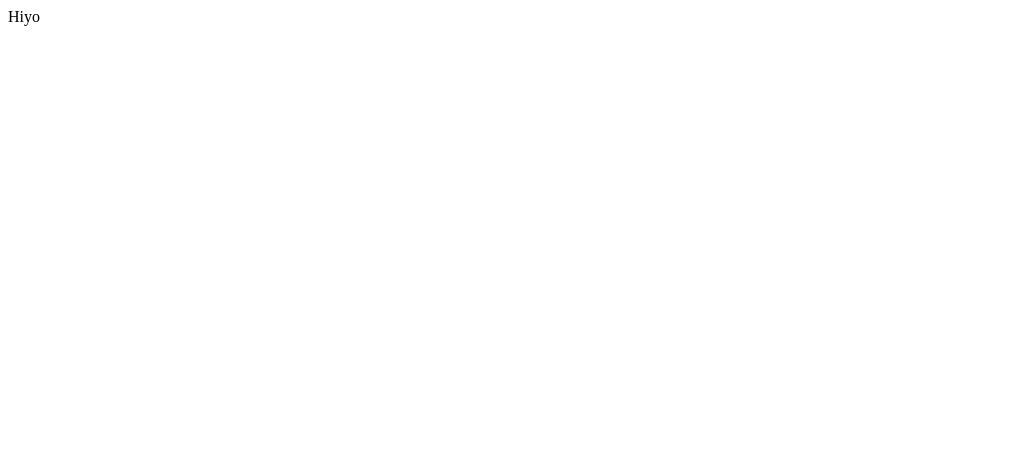
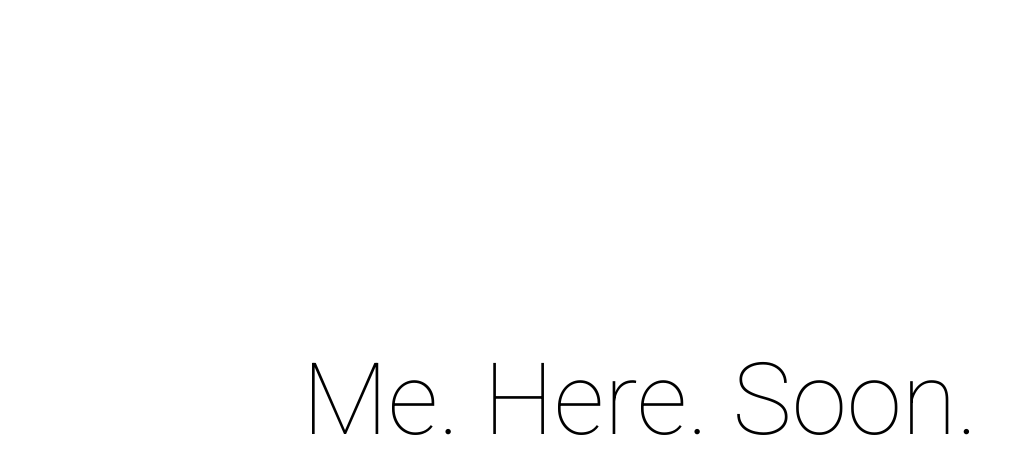
Before and after one commit to warrantica/warrantica.github.io, a plain HTML site: page index.html in a window 1280 px wide. Shown: the whole page, without its empty margins (0-1024 px from the left). Drawn offline with Linux system fonts and the light colour scheme.

Commit message:
Update home page because why not

```diff
--- a/asset/css/style.css
+++ b/asset/css/style.css
@@ -0,0 +1,25 @@
+html, body{
+  margin: 0;
+  padding: 0;
+}
+
+h1{
+  display: block;
+  width: 100vw;
+  height: 100vh;
+  line-height: 100vh;
+  vertical-align: middle;
+  font-size: 100px;
+  font-family: 'Roboto';
+  font-weight: 100;
+  text-align: center;
+  margin: 0;
+  padding: 0;
+}
+
+@media (max-width: 600px) {
+  h1{
+    font-size: 120px;
+    line-height: 33vh;
+  }
+}
--- a/index.html
+++ b/index.html
@@ -3,12 +3,12 @@
   <head>
     <title>Warrantica</title>
     <meta http-equiv="Content-Type" content="text/html;charset=UTF-8">
+    <meta name="viewport" content="width=device-width, initial-scale=1.0,maximum-scale=1.0, user-scalable=0">
 
-    <link href='https://fonts.googleapis.com/css?family=Roboto' rel='stylesheet' type='text/css'>
-    <link href="https://fonts.googleapis.com/css?family=Kanit:200,400&subset=thai" rel="stylesheet">
+    <link href='https://fonts.googleapis.com/css?family=Roboto:400,100' rel='stylesheet' type='text/css'>
     <link rel="stylesheet" href="./asset/css/style.css">
   </head>
   <body>
-    Hiyo
+    <h1>Me. Here. Soon.</h1>
   </body>
 </html>
```
